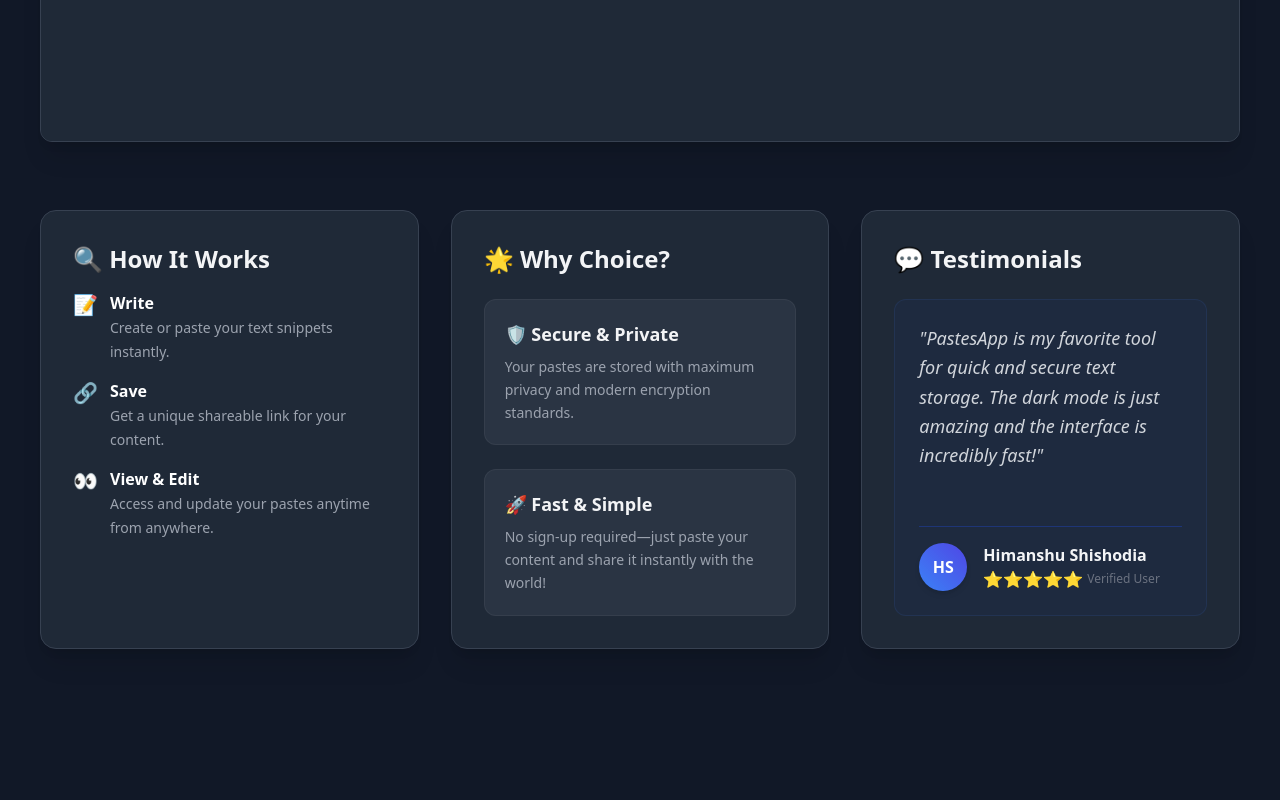
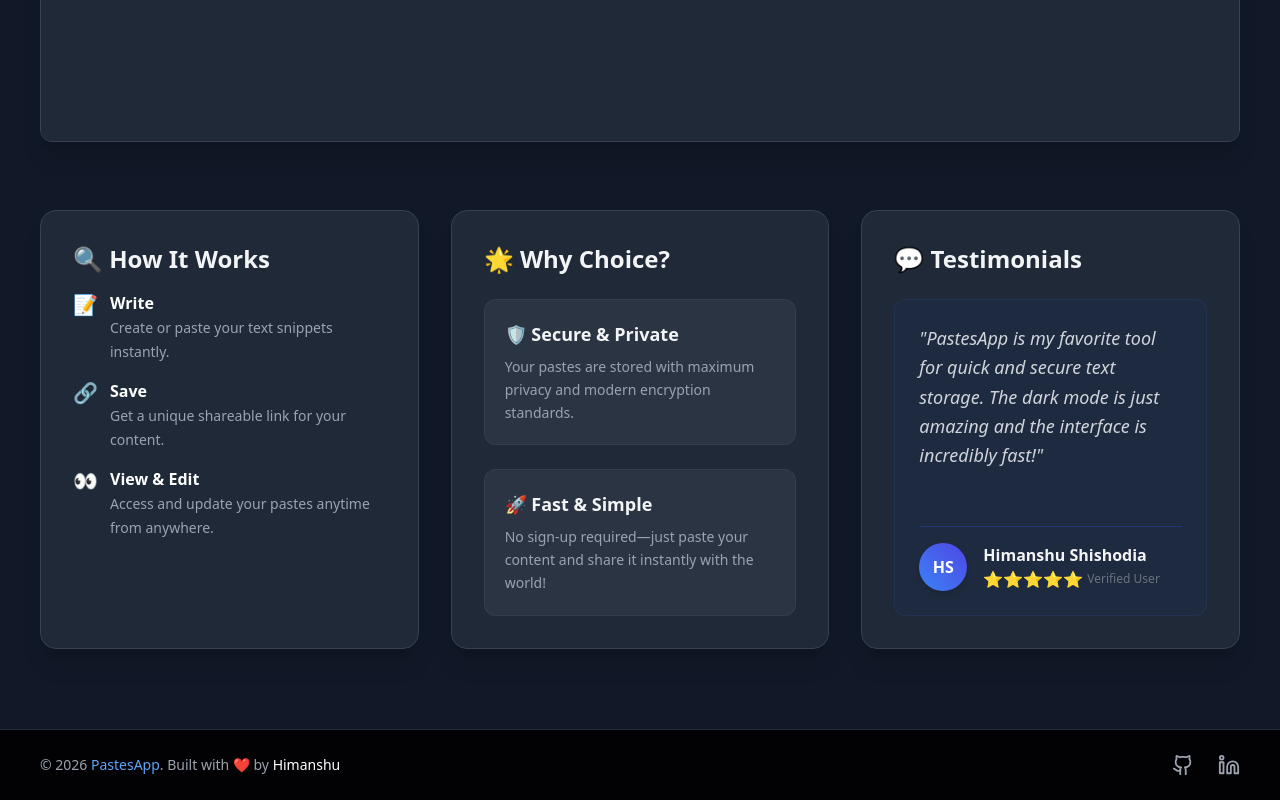
Before and after one commit to Himanshu111001/PasteApp-React, a React (Vite) app: page / in a window 1280 px wide. Shown: the part 541-1341 px from the top of the page. Before the commit the page ends 1270 px from the top, so only its background shows below. Built offline with nearby package versions, Linux system fonts and the light colour scheme.

Commit message:
feat: added a modern clean footer with developer info and social links

```diff
--- a/src/App.jsx
+++ b/src/App.jsx
@@ -3,33 +3,43 @@
 import Paste from "./components/Paste";
 import ViewPaste from "./components/ViewPaste";
 import Navbar from "./components/Navbar";
+import Footer from "./components/Footer";
 import { Analytics } from "@vercel/analytics/react";
 
 const router = createBrowserRouter([
   {
     path: "/",
     element: (
-      <div className="w-full h-full flex flex-col">
+      <div className="w-full min-h-screen flex flex-col bg-white dark:bg-gray-900 transition-colors duration-300">
         <Navbar />
-        <Home />
+        <div className="flex-grow flex flex-col">
+          <Home />
+        </div>
+        <Footer />
       </div>
     ),
   },
   {
     path: "/pastes",
     element: (
-      <div className="w-full h-full flex flex-col">
+      <div className="w-full min-h-screen flex flex-col bg-white dark:bg-gray-900 transition-colors duration-300">
         <Navbar />
-        <Paste />
+        <div className="flex-grow flex flex-col">
+          <Paste />
+        </div>
+        <Footer />
       </div>
     ),
   },
   {
     path: "/pastes/:id",
     element: (
-      <div className="w-full h-full flex flex-col">
+      <div className="w-full min-h-screen flex flex-col bg-white dark:bg-gray-900 transition-colors duration-300">
         <Navbar />
-        <ViewPaste />
+        <div className="flex-grow flex flex-col">
+          <ViewPaste />
+        </div>
+        <Footer />
       </div>
     ),
   },
--- /dev/null
+++ b/src/components/Footer.jsx
@@ -0,0 +1,40 @@
+import { Github, Linkedin } from "lucide-react";
+import React from "react";
+
+const Footer = () => {
+    return (
+        <footer className="w-full bg-gray-800 dark:bg-black/90 py-6 mt-auto border-t border-gray-700 dark:border-gray-800 transition-colors duration-300">
+            <div className="max-w-[1200px] mx-auto px-5 lg:px-0 flex flex-col md:flex-row justify-between items-center gap-y-4">
+                {/* Left Side: Developer Name */}
+                <div className="text-gray-300 dark:text-gray-400 text-sm font-medium">
+                    © {new Date().getFullYear()} <span className="text-blue-500 dark:text-blue-400">PastesApp</span>.
+                    Built with ❤️ by <span className="text-white">Himanshu</span>
+                </div>
+
+                {/* Right Side: Social Links */}
+                <div className="flex items-center gap-x-6">
+                    <a
+                        href="https://github.com/Himanshu111001"
+                        target="_blank"
+                        rel="noopener noreferrer"
+                        className="text-gray-400 hover:text-white transition-colors duration-200"
+                        aria-label="GitHub"
+                    >
+                        <Github size={22} />
+                    </a>
+                    <a
+                        href="https://www.linkedin.com/in/himanshu-shishodiaa/"
+                        target="_blank"
+                        rel="noopener noreferrer"
+                        className="text-gray-400 hover:text-blue-500 transition-colors duration-200"
+                        aria-label="LinkedIn"
+                    >
+                        <Linkedin size={22} />
+                    </a>
+                </div>
+            </div>
+        </footer>
+    );
+};
+
+export default Footer;
```
